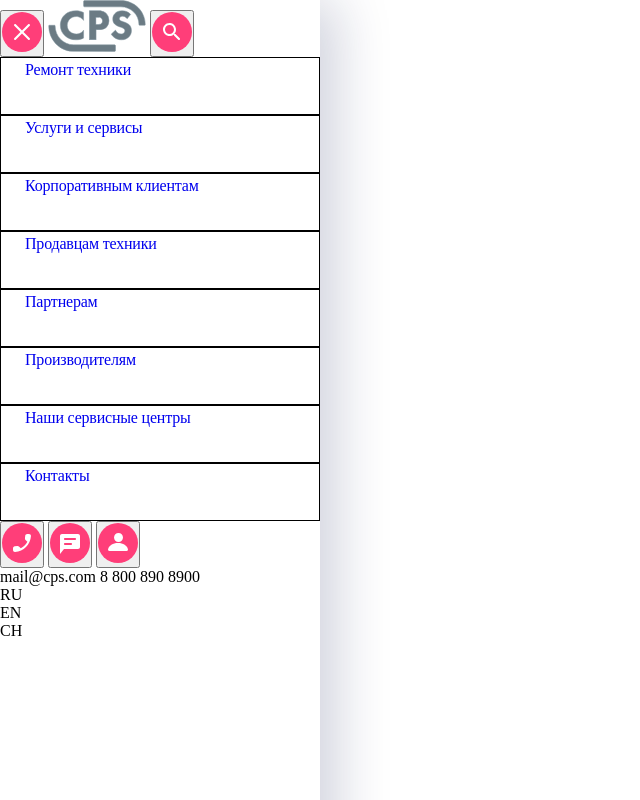
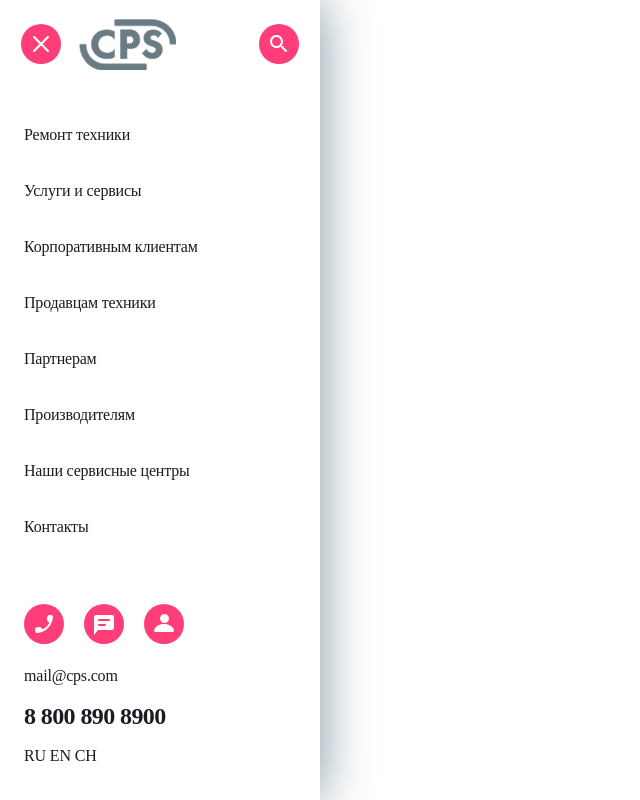
Before and after one commit to Vinkol/KATA, a plain HTML site: page index1.html in a window 1280 px wide. Shown: the top 800 px of the page, without its empty margins (0-640 px from the left). Drawn offline with Linux system fonts and the light colour scheme.

Commit message:
Первый коммит

```diff
--- a/index1.html
+++ b/index1.html
@@ -4,60 +4,60 @@
     <meta charset="UTF-8">
     <meta http-equiv="X-UA-Compatible" content="IE=edge">
     <meta name="viewport" content="width=device-width, initial-scale=1.0">
+    <link rel="stylesheet" href="./style/css.css">
     <title>4.1.3</title>
-    <link rel="stylesheet" href="./style/css.css">
 </head>
 <body>
+    <aside class="aside">
+        <nav class="nav">
             <header class="header">
-        <div class="header_wrapper">
-            <button class="header-btn">
-                    <span class="header__svg">
-                        <img src="./assets/icons/exit.svg" alt="burger" class="header__exit">
-                    </span>
-            </button>
-            <img src="./assets/icons/logo.svg" alt="logo" class="header-logo">
-            <button class="header-btn">
-                <span class="header__svg">
-                    <img src="/assets/icons/search.svg" alt="search" class="header__search">
-                </span>
-            </button>
-        </div>
+                <button type="buttom" class="header__btn header__btn--exit"></button>
+                <a href="#" alt="logo" class="header__logo header__logo--img"></a>
+                <button type="button" class="header__btn header__btn--search"></button>
             </header>
             <main class="main">
                 <ul class="main__list">
-            <li class="main__item"><a href="#">Ремонт техники</a></li>
-            <li class="main__item"><a href="index.html">Услуги и сервисы</a></li>
-            <li class="main__item"><a href="#">Корпоративным клиентам</a></li>
-            <li class="main__item"><a href="#">Продавцам техники</a></li>
-            <li class="main__item"><a href="#">Партнерам</a></li>
-            <li class="main__item"><a href="#">Производителям</a></li>
-            <li class="main__item"><a href="#">Наши сервисные центры</a></li>
-            <li class="main__item"><a href="#">Контакты</a></li>
+                    <li class="main__item">
+                        <a href="#" class="main__link">Ремонт техники</a>
+                    </li>
+                    <li class="main__item">
+                        <a href="#" class="main__link">Услуги и сервисы</a>
+                    </li>
+                    <li class="main__item">
+                        <a href="#" class="main__link">Корпоративным клиентам</a>
+                    </li>
+                    <li class="main__item">
+                        <a href="#" class="main__link">Продавцам техники</a>
+                    </li>
+                    <li class="main__item">
+                        <a href="#" class="main__link">Партнерам</a>
+                    </li>
+                    <li class="main__item">
+                        <a href="#" class="main__link">Производителям</a>
+                    </li>
+                    <li class="main__item">
+                        <a href="#" class="main__link">Наши сервисные центры</a>
+                    </li>
+                    <li class="main__item">
+                        <a href="#" class="main__link">Контакты</a>
+                    </li>
                 </ul>
             </main>
+        </nav>
         <footer class="footer">
-        <div class="footer-contact">
-            <div class="footer-btn">
-                <button class="btn">
-                    <img src="/assets/icons/call.svg" alt="call" class="footer-btn__call">
-                </button>
-                <button class="btn">
-                    <img src="/assets/icons/chat.svg" alt="chat" class="footer-btn__chat">
-                </button>
-                <button class="btn">
-                    <img src="/assets/icons/profile.svg" alt="profile" class="footer-btn__profile">
-                </button>
+            <div class="footer__btn">
+                <button class="btn footer__btn--call" type="button"></button>
+                <button class="btn footer__btn--chat" type="button"></button>
+                <button class="btn footer__btn--profile" type="button"></button>
             </div>
-            <a class="footer-mail">mail@cps.com</a>
-            <a class="footer-phone">8 800 890 8900</a>
-        </div>
-        <div class="lang">
-            <ul>
-                <li>RU</li>
-                <li>EN</li>
-                <li>CH</li>
-            </ul>
+                <a class="footer__mail" href="mailto:mail@cps.com" type="mail">mail@cps.com</a>
+                <a class="footer__phone" href="tel:88008908900" type="phone">8 800 890 8900</a>
+            <div class="footer__lang">
+                <button class="footer__lang--btn" type="button">RU</button>
+                <button class="footer__lang--btn" type="button">EN</button>
+                <button class="footer__lang--btn" type="button">CH</button>
             </div>
         </footer>
+    </aside>
 </body>
 </html>
--- a/style/css.css
+++ b/style/css.css
@@ -13,47 +13,215 @@
     src: url(../assets/ttlakes/TTLakes-Medium.ttf);
 }
 
-* {
+body {
+    margin: 0;
+}
+
+.aside {
+    display: flex;
+    flex-direction: column;
+    justify-content: space-between;
+    position: sticky;
+    width: 320px;
+    min-height: 100vh;
+    box-shadow: 0 0 50px 0 #80949f;
+}
+
+.aside::-webkit-scrollbar {
+    height: 0;
+    width: 0px;
+}
+
+/* HEADER */
+
+.header {
+    height: 88px;
+    display: flex;
+    align-items: center;
+    background-color: #fff;
+    justify-content: space-around;
+}
+
+.header__btn {
+    width: 40px;
+    height: 40px;
+    flex-shrink: 0;
+    border: none;
+    border-radius: 50%;
+    background-color: #ff3e79;
+    background-position: center;
+}
+
+.header__btn:hover {
+    opacity: 0.5;
+}
+
+.header__btn--exit {
+    background-image: url(../assets/icons/exit.svg);
+    background-repeat: no-repeat;
+    padding: 0;
+}
+
+.header__btn--search {
+    background-image: url(../assets/icons/search.svg);
+    background-repeat: no-repeat;
+    padding: 0;
+}
+
+.header__logo {
+    position: relative;
+    right: 40px;
+    width: 97px;
+    height: 51px;
+    flex-shrink: 0;
+    border: none;
+    background-color: white;
+    padding: 0;
+    margin-left: 16px;
+}
+
+.header__logo--img {
+    background-image: url(../assets/icons/logo.svg);
+    background-repeat: no-repeat;
+    width: 97px;
+    height: 51px;
+}
+
+/* MAIN */
+
+.main {
+    margin-top: 28px;
+}
+
+.main__list{
+    display: flex;
+    flex-direction: column;
+    gap: 18px;
+    margin-left:-24px;
     margin: 0;
     padding: 0;
     list-style-type: none;
     text-decoration: none;
 }
 
-body {
-   /* Rectangle */
-position: absolute;
-width: 320px;
-height: 1024px;
-box-shadow: 16px 0px 52px 0px rgba(14, 24, 80, 0.2),-2px 0px 4px 0px rgba(69, 79, 126, 0.02);
-background: rgb(255, 255, 255);
-}
-
-/* Header */
-
-
-
-
-
-
-
-/*MAIN*/
-
-main {
-    display: flex;
-    flex-direction: column;
+.main__link {
+    text-decoration: none;
+    font-family: "TT Lakes";
+    font-size: 16px;
+    line-height: 24px;
+    letter-spacing: -0.2px;
+    padding-left: 24px;
+    color: #1B1C21;
 }
 
 .main__item {
-    color: black;
-    font-family: TT Lakes;
+    padding-top: 7px;
+    padding-bottom: 7px;
+}
+
+.main__link:hover {
+    color: #7E7E82;
+    transition-duration: 0.3s;
+}
+
+.main__item:hover {
+    content: "";
+    width: 4px;
+    background-color: #41F6D7;
+    border-radius: 0px 10px 10px 0px;
+    white-space: nowrap;
+    transition-duration: 0.5s;
+}
+
+/* FOOTER */
+
+.footer {
+    margin-left: 24px;
+    margin-bottom: 32px;
+}
+
+.btn {
+    padding: 0;
+    width: 40px;
+    height: 40px;
+    flex-shrink: 0;
+    border: none;
+    border-radius: 50%;
+    background-color: #ff3e79;
+    background-position: center;
+    margin-right: 16px;
+}
+
+.btn:hover {
+    opacity: 0.5;
+}
+
+.footer__btn--call {
+    background-image: url(../assets/icons/call.svg);
+    background-repeat: no-repeat;
+}
+
+.footer__btn--chat {
+    background-image: url(../assets/icons/chat.svg);
+    background-repeat: no-repeat;
+}
+
+.footer__btn--profile {
+    background-image: url(../assets/icons/profile.svg);
+    background-repeat: no-repeat;
+}
+
+.footer__mail {
+    display: block;
+    text-decoration: none;
+    margin: 0;
+    color: #1b1c21;
+    font-family: "TT Lakes";
     font-size: 16px;
+    font-style: normal;
     font-weight: 500;
     line-height: 24px;
-    letter-spacing: -0.2px;
-    text-align: left;
-    padding-left: 24px;
-    padding-bottom: 32px;
-    border: 1px solid black;
-    position: relative;
+    letter-spacing:-0.2px;
+    margin-top: 16px;
 }
+
+.footer__phone {
+    display: block;
+    text-decoration: none;
+    color: #1b1c21;
+    font-family: "TT Lakes";
+    font-size: 24px;
+    font-style: normal;
+    font-weight: bold;
+    line-height: 32px;
+    letter-spacing:-0.6px;
+    margin-top: 12px;
+}
+
+.footer__lang {
+    margin-top: 12px;
+}
+
+.footer__lang--btn {
+    color: #1b1c21;
+    font-family: "TT Lakes";
+    font-size: 16px;
+    font-style: normal;
+    font-weight: 500;
+    line-height: 24px;
+    letter-spacing:-0.2px;
+    border: none;
+    background-color: white;
+    padding: 0;
+}
+
+.footer__lang--btn:hover {
+    color: #7e7e82;
+    font-family: "TT Lakes";
+    font-size: 16px;
+    font-style: normal;
+    font-weight: 500;
+    line-height: 24px;
+    letter-spacing:-0.2px;
+    transition: 0.3s;
+}
```
Also changed, not shown: 1 other file. Lines whose indentation alone changed are shown as unchanged.
